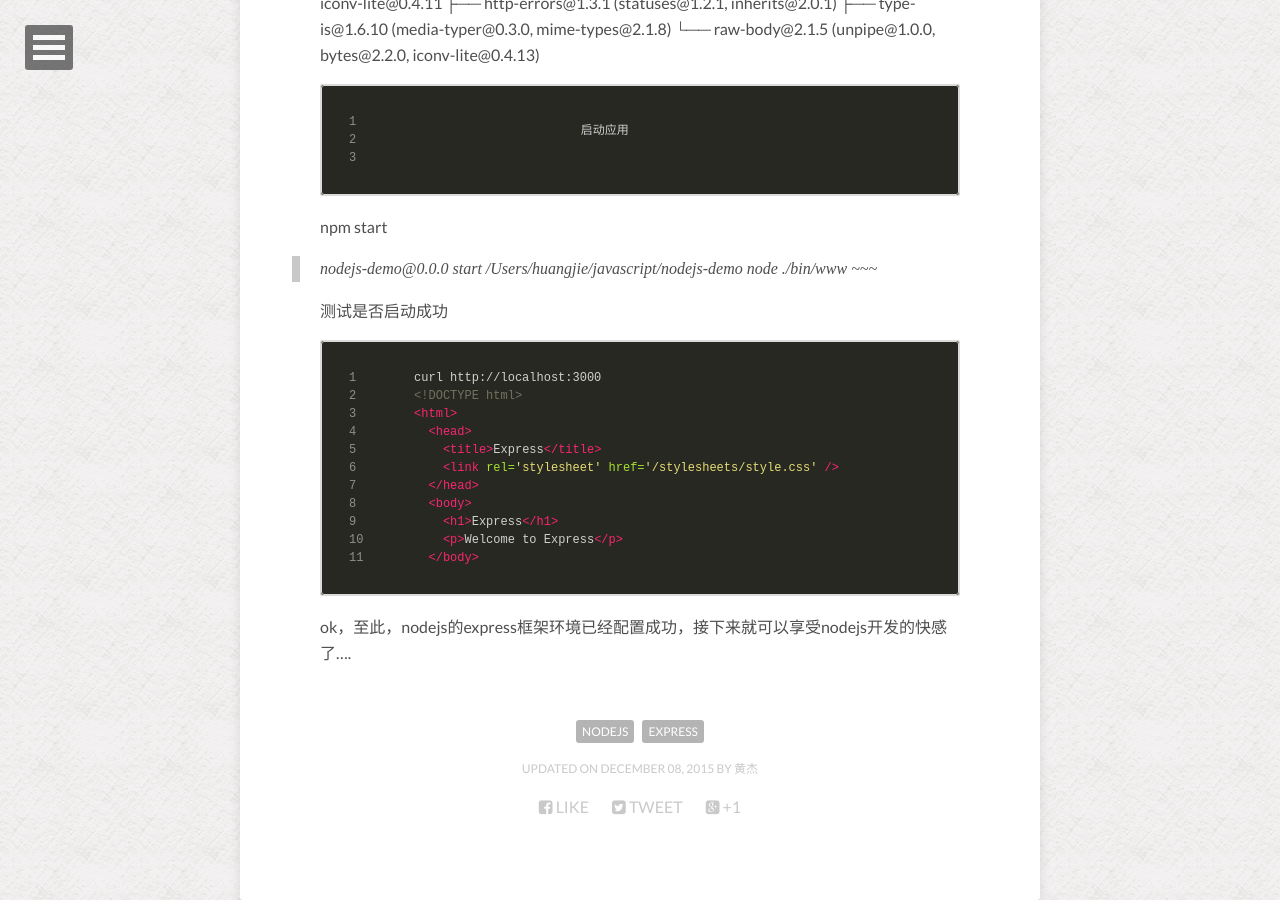
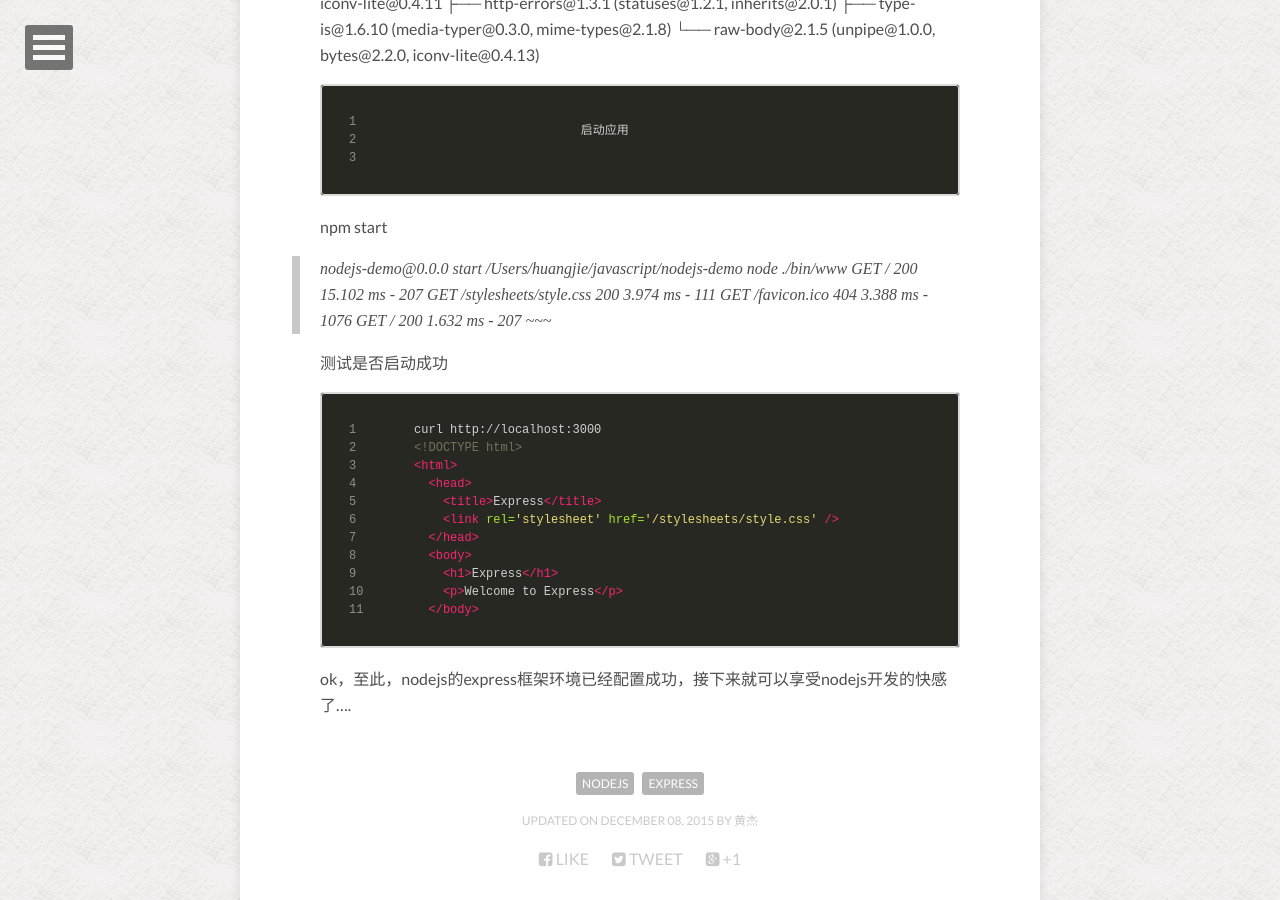
Before and after one commit to hj1984930/hj1984930.github.io, a Jekyll site: the page built from _posts/2015-12-08-nodejs-express.md, in a window 1280 px wide and 900 px high, scrolled down 2864 px. Built offline with Jekyll 4.4.1, drawn with Linux system fonts in a browser that asks for light colours; nearby versions of some CDN libraries; comment, search, counter and statistics services are not loaded.

Commit message:
add nodejs-express

```diff
--- a/_posts/2015-12-08-nodejs-express.md
+++ b/_posts/2015-12-08-nodejs-express.md
@@ -157,6 +157,10 @@ npm start
 
 > nodejs-demo@0.0.0 start /Users/huangjie/javascript/nodejs-demo
 > node ./bin/www
+GET / 200 15.102 ms - 207
+GET /stylesheets/style.css 200 3.974 ms - 111
+GET /favicon.ico 404 3.388 ms - 1076
+GET / 200 1.632 ms - 207
 ~~~
 
 测试是否启动成功
```
